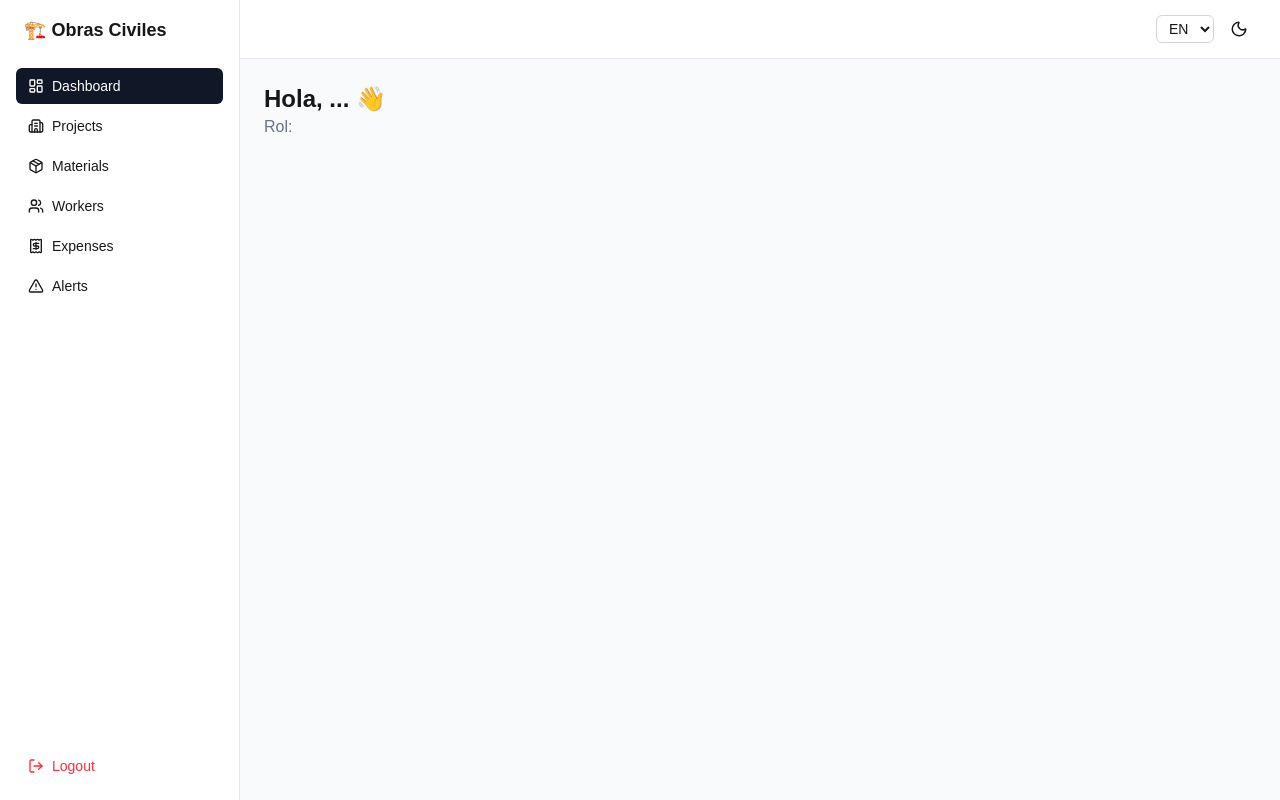
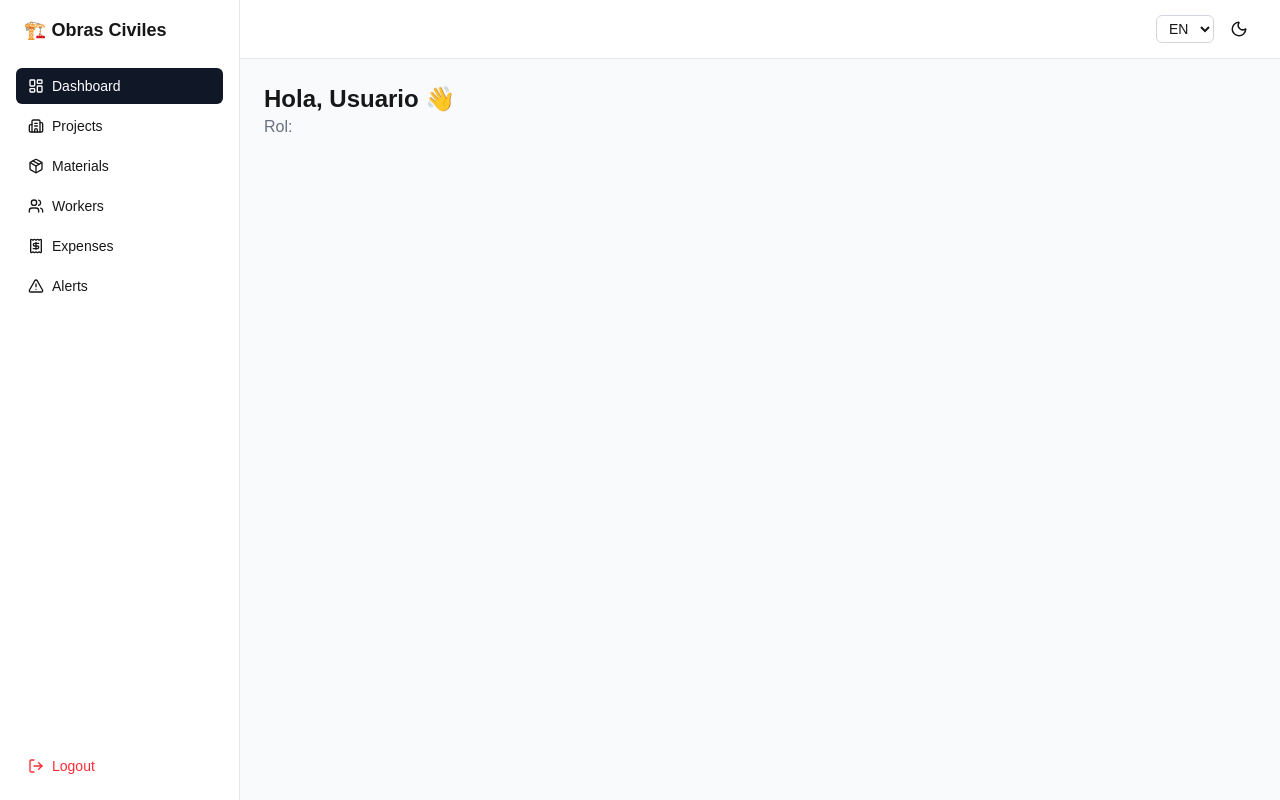
Before and after one commit to Jack-Limas/civil-works-system, a Next.js app in the folder frontend/: page /en/dashboard in a window 1280 px wide. Built offline with nearby package versions, Linux system fonts and the light colour scheme; no server answers.

Commit message:
feat(frontend): subiendo archivos a frontend

```diff
--- a/frontend/src/app/[locale]/(dashboard)/dashboard/page.tsx
+++ b/frontend/src/app/[locale]/(dashboard)/dashboard/page.tsx
@@ -4,10 +4,21 @@ import { useAuthStore } from "@/store/auth.store";
 
 export default function DashboardPage() {
   const user = useAuthStore((s) => s.user);
+  const isLoading = useAuthStore((s) => s.isLoading);
+
+  if (isLoading) {
+    return (
+      <div className="p-6">
+        <p className="text-gray-500 dark:text-gray-400 animate-pulse">
+          Cargando datos del usuario...
+        </p>
+      </div>
+    );
+  }
 
   return (
     <div>
-      <h1 className="text-2xl font-bold">Hola, {user?.name ?? "..."} 👋</h1>
+      <h1 className="text-2xl font-bold">Hola, {user?.name ?? "Usuario"} 👋</h1>
       <p className="text-gray-500 dark:text-gray-400">Rol: {user?.role}</p>
     </div>
   );
```
